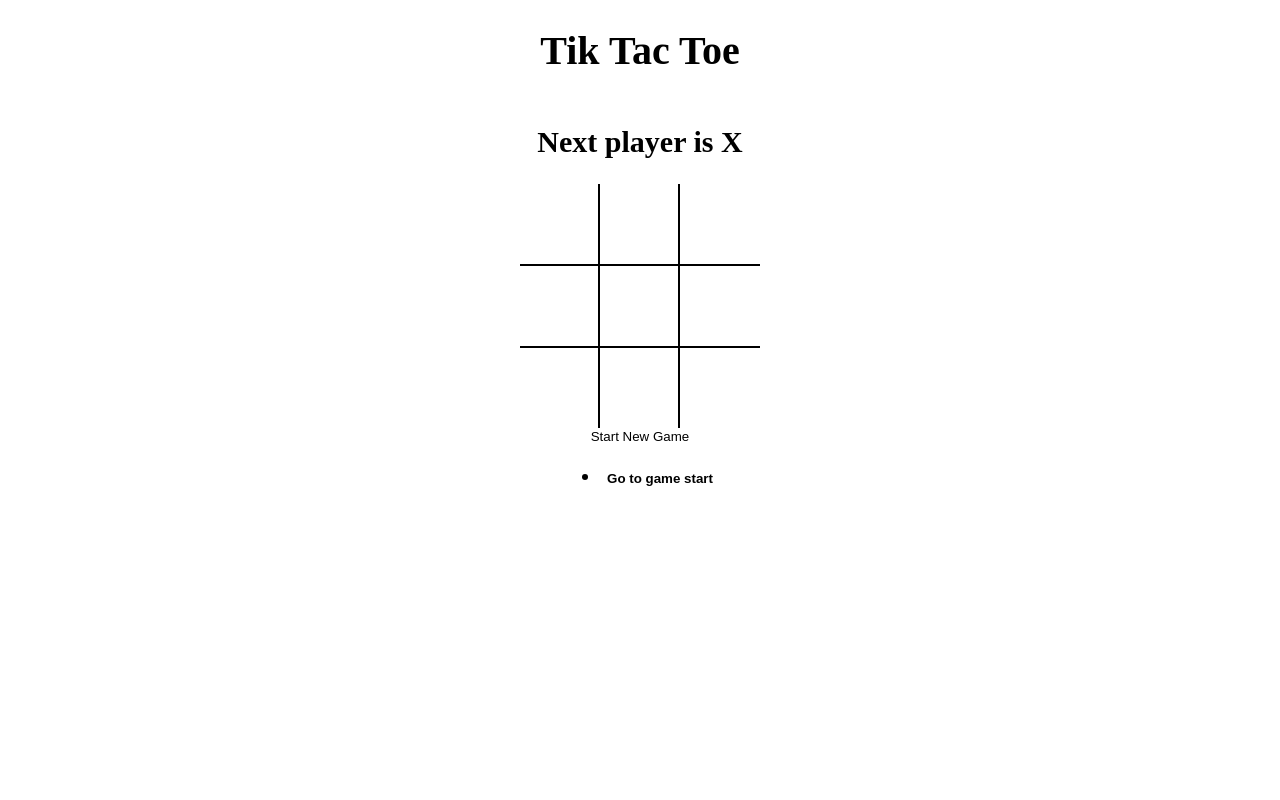
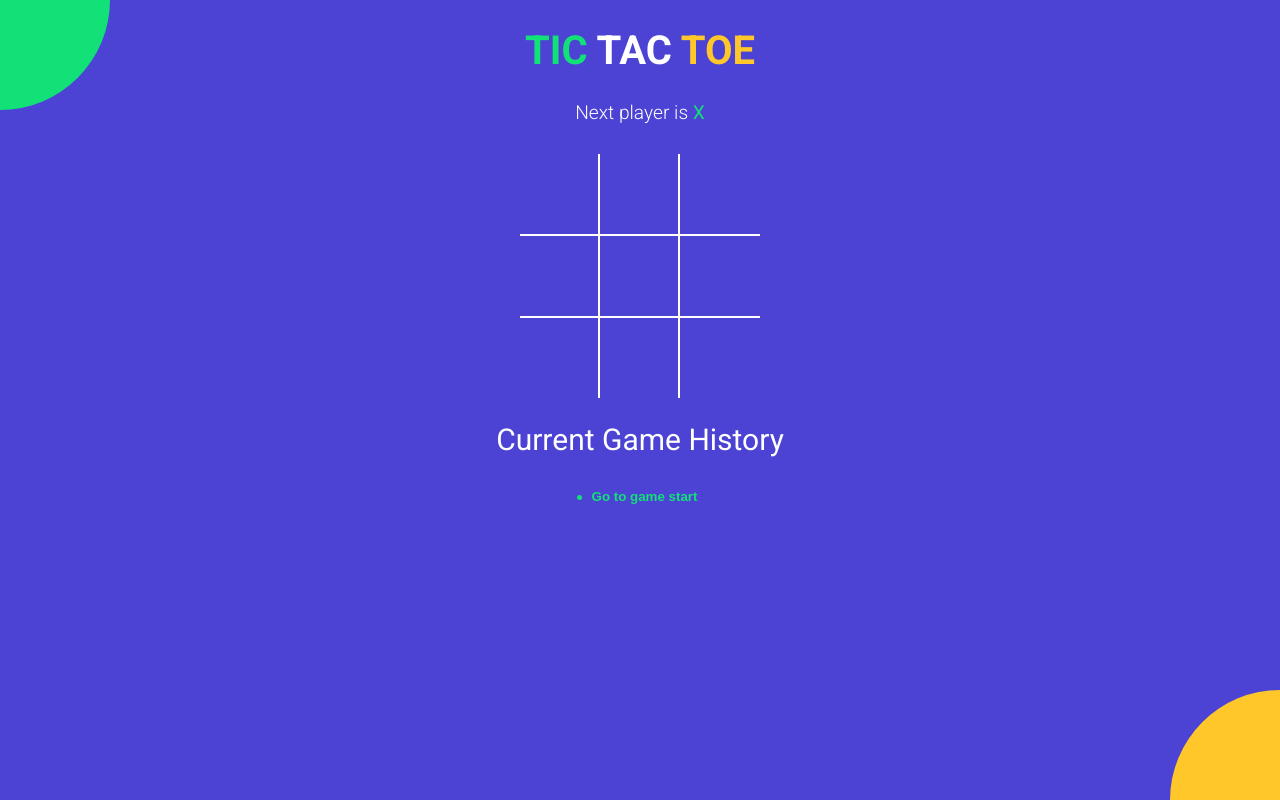
Before and after one commit to jay6909/tictactoe, a React (Vite) app: page / in a window 1280 px wide. Built offline with nearby package versions, Linux system fonts and the light colour scheme.

Commit message:
styled entire app

```diff
--- a/index.html
+++ b/index.html
@@ -1,10 +1,17 @@
 <!DOCTYPE html>
 <html>
   <head>
-    <title>React Vite Micro App</title>
+    <meta charset="UTF-8" />
+    <meta name="viewport" content="width=device-width, initial-scale=1.0" />
+    <meta http-equiv="X-UA-Compatible" content="ie=edge" />
+    <link
+      href="https://fonts.googleapis.com/css?family=Roboto:300,400,700&display=swap"
+      rel="stylesheet"
+    />
+    <title>TIC TAC TOE</title>
   </head>
   <body>
-    <div id="root">   </div>
+    <div id="root"></div>
     <script type="module" src="./src/index.jsx"></script>
   </body>
 </html>
--- a/src/App.jsx
+++ b/src/App.jsx
@@ -1,56 +1,71 @@
-import React,{useState} from "react";
-import Board from "./components/Board";
-import History from "./components/History";
-import StatusMessage from "./components/StatusMessage";
-import { calculateWinner } from "./helpers";
+import React, { useState } from 'react';
+import Board from './components/Board';
+import History from './components/History';
+import StatusMessage from './components/StatusMessage';
+import { calculateWinner } from './helpers';
 
-import "./styles/root.scss";
+import './styles/root.scss';
 
-const NEW_GAME=[{board: Array(9).fill(null), isXNext: true}];
-const App=()=>{
+const NEW_GAME = [{ board: Array(9).fill(null), isXNext: true }];
+const App = () => {
   const [history, setHistory] = useState(NEW_GAME);
   const [currMove, setCurrMove] = useState(0);
 
-  const current =history[currMove];
-  const {winner,winningSquares}= calculateWinner(current.board);
+  const current = history[currMove];
+  const { winner, winningSquares } = calculateWinner(current.board);
 
   const handleSquareClick = position => {
-    if(current.board[position] || winner){
+    if (current.board[position] || winner) {
       return;
     }
 
     setHistory(prev => {
-      const last=prev[prev.length-1];
+      const last = prev[prev.length - 1];
 
-
-      const newBoard= last.board.map((square, pos) => {
+      const newBoard = last.board.map((square, pos) => {
         if (pos === position) {
-          return last.isXNext ? 'X':'O';
+          return last.isXNext ? 'X' : 'O';
         }
         return square;
       });
 
-      return prev.concat({board: newBoard, isXNext: !last.isXNext});
+      return prev.concat({ board: newBoard, isXNext: !last.isXNext });
     });
-    setCurrMove(prev=>prev+1);
-
+    setCurrMove(prev => prev + 1);
   };
 
-  const moveTo=(move)=>{
+  const moveTo = move => {
     setCurrMove(move);
   };
-  const onNewGame=()=>{
+  const onNewGame = () => {
     setHistory(NEW_GAME);
     setCurrMove(0);
-  }
-  return(
-  <div className="app">
-    <h1>Tik Tac Toe</h1>
-    <StatusMessage winner={winner} current={current}></StatusMessage>
-    <Board winningSquares={winningSquares} board={current.board} handleSquareClick={handleSquareClick} />
-    <button type="button" onClick={onNewGame}>Start New Game</button>
-    <History history={history} moveTo={moveTo} currMove={currMove}/>
-  </div>
+  };
+  return (
+    <div className="app">
+      <h1>
+        <span className="text-green">TIC</span> TAC{' '}
+        <span className="text-orange">TOE</span>{' '}
+      </h1>
+      <StatusMessage winner={winner} current={current}></StatusMessage>
+      <Board
+        winningSquares={winningSquares}
+        board={current.board}
+        handleSquareClick={handleSquareClick}
+      />
+
+      <button
+        className={`btn-reset ${winner ? 'active' : 'btn-reset-nonDisplay'}`}
+        type="button"
+        onClick={onNewGame}
+      >
+        Start New Game
+      </button>
+      <h2 style={{fontWeight:'normal'}} >Current Game History</h2>
+
+      <History history={history} moveTo={moveTo} currMove={currMove} />
+      <div className="bg-balls" />
+    </div>
   );
-}
+};
 export default App;
--- a/src/components/History.jsx
+++ b/src/components/History.jsx
@@ -1,22 +1,27 @@
-import React from 'react'
+import React from 'react';
 
-const History = ({history, moveTo, currMove}) => {
+const History = ({ history, moveTo, currMove }) => {
   return (
-    <ul>
-        {
-            history.map((_, move)=>{
-                return(
-                <li key={move}>
-                    <button style={{fontWeight:move===currMove?'bold':'normal',}} type='button' onClick={()=>{
-                    moveTo(move);
-                }}>
-                    {move===0 ? 'Go to game start': `Go to move #${move}`}</button></li>
-                )
-            })
-        }
+    <div className="history-wrapper">
+      <ul className='history'>
+        {history.map((_, move) => {
+          return (
+            <li key={move}>
+              <button
+              className={`btn-move ${move===currMove ? 'active':''}`}
+                type="button"
+                onClick={() => {
+                  moveTo(move);
+                }}
+              >
+                {move === 0 ? 'Go to game start' : `Go to move #${move}`}
+              </button>
+            </li>
+          );
+        })}
+      </ul>
+    </div>
+  );
+};
 
-    </ul>
-  )
-}
-
-export default History
+export default History;
--- a/src/components/Square.jsx
+++ b/src/components/Square.jsx
@@ -1,10 +1,15 @@
-import React from 'react'
+import React from 'react';
 //import "./Square.scss"
-const Square = ({value, onClick, isWinningSquare}) => {
-
+const Square = ({ value, onClick, isWinningSquare }) => {
   return (
-    <button style={{fontWeight: isWinningSquare ?'bold':'normal' }} type="button"  className="square" onClick={onClick}>{value}</button>
+    <button
+      type="button"
+      className={`square ${isWinningSquare ? 'winning':''} ${value==='X' ? 'text-green' : 'text-orange'}`}
+      onClick={onClick}
+    >
+      {value}
+    </button>
   );
 };
 
-export default Square
+export default Square;
--- a/src/components/StatusMessage.jsx
+++ b/src/components/StatusMessage.jsx
@@ -6,10 +6,20 @@
 //     : `Next player is ${current.isXNext ? 'X' : 'O'}`;
 
 const noMovesLeft= current.board.every((el)=>el!==null);
-  return <h2>
-    {winner && `Winner is ${winner}`}
-    {!winner && !noMovesLeft && `Next player is ${current.isXNext ? 'X' : 'O'}`}
-    {!winner && noMovesLeft && 'Match Tied'}</h2>;
+  return <div className='status-message'>
+    {winner && <>
+    Winner is <span className={winner==='X'? 'text-green':'text-orange'}>{winner}</span>
+    </>}
+    {!winner &&
+        !noMovesLeft &&
+        <>
+            Next player is <span className={current.isXNext? 'text-green':'text-orange'}> {current.isXNext ? 'X' : 'O'}</span>
+        </>}
+    {!winner && noMovesLeft &&
+    <>
+    <span>Match Tied</span>
+    </>}
+    </div>;
 
 };
 
--- a/src/styles/root.scss
+++ b/src/styles/root.scss
@@ -1,4 +1,11 @@
+$green: #12e177;
+$orange: #ffc72a;
+$blue: #4c43d4;
+
 body {
+  font-family: 'Roboto', sans-serif;
+  background-color: $blue;
+  color: #fff;
   padding: 0;
   margin: 0;
 }
@@ -19,18 +26,86 @@
   align-items: center;
 }
 
+.text-green {
+  color: $green;
+}
+
+.text-orange {
+  color: $orange;
+}
+
+.history-wrapper {
+  width: 300px;
+  text-align: center;
+  margin-bottom: 20px;
+  .history {
+    display: inline-block;
+    padding: 0;
+    margin: 0;
+    li {
+      list-style: none;
+      text-align: left;
+      &:before {
+        content: '';
+        border-radius: 50%;
+        display: inline-block;
+        height: 5px;
+        width: 5px;
+        background-color: $green;
+        margin-right: 4px;
+        margin-bottom: 1px;
+      }
+
+      .btn-move {
+    	  color: #fff;
+        &.active {
+          font-weight: bold;
+          color: $green;
+        }
+      }
+    }
+  }
+}
+
+.status-message {
+	margin-bottom: 30px;
+	font-size: 1.2rem;
+	font-weight: lighter;
+	span {
+	  font-weight: normal;
+	}
+}
+
+.btn-reset {
+  font-size: 0.8rem;
+  color: #fff;
+  border-radius: 15px;
+  padding: 12px 18px;
+  margin-top: 25px;
+  transition: all 0.2s;
+  background-color: $blue;
+  box-shadow: 0px 0px 0px 1px $orange;
+  &.active {
+    background-color: $orange;
+    box-shadow: none;
+  }
+}
+.btn-reset-nonDisplay{
+  display: none;
+}
+
 .board {
   .board-row {
     display: flex;
     flex-direction: row;
-      border-bottom: 2px solid #000;
+    border-bottom: 2px solid #fff;
     &:last-child {
       border-bottom: none;
     }
     .square {
       width: 80px;
       height: 80px;
-        border-right: 2px solid #000;
+      border-right: 2px solid #fff;
       font-size: 2.5rem;
       padding: 0;
       overflow: hidden;
@@ -38,6 +113,63 @@
       &:last-child {
         border-right: none;
       }
+      &.winning {
+			  animation: scaleText 1.4s infinite;
+			  @keyframes scaleText {
+			    0% {
+			      transform: 2.5rem;
+			    }
+			    50% {
+			      font-size: 3.5rem;
+			    }
+			    100% {
+			      font-size: 2.5rem;
 			    }
 			  }
 			}
+    }
+  }
+}
+
+.bg-balls {
+  position: fixed;
+  top: 0;
+  left: 0;
+  right: 0;
+  bottom: 0;
+  min-width: 100%;
+  z-index: -1;
+
+  &:before,
+  &:after {
+    content: '';
+    position: absolute;
+    width: 150px;
+    height: 150px;
+    border-radius: 50%;
+  }
+
+  &:before {
+    background-color: $orange;
+    right: -75px;
+    bottom: -75px;
+    @media screen and (min-width: 476px) {
+      width: 220px;
+      height: 220px;
+      right: -110px;
+      bottom: -110px;
+    }
+  }
+
+  &:after {
+    background-color: $green;
+    top: -75px;
+    left: -75px;
+    @media screen and (min-width: 476px) {
+      width: 220px;
+      height: 220px;
+      top: -110px;
+      left: -110px;
+    }
+  }
+}
```
Lines whose indentation alone changed are shown as unchanged.
